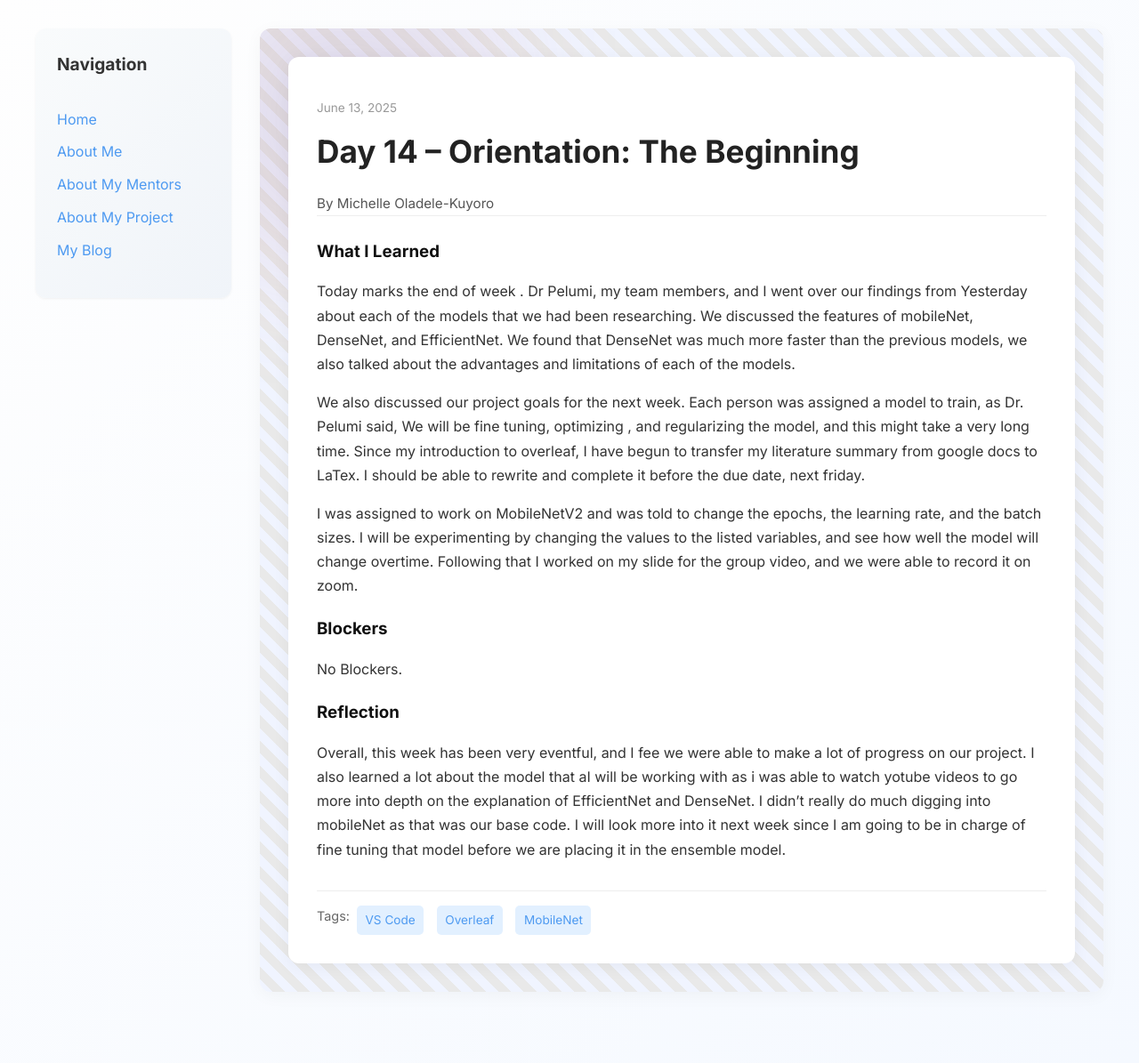
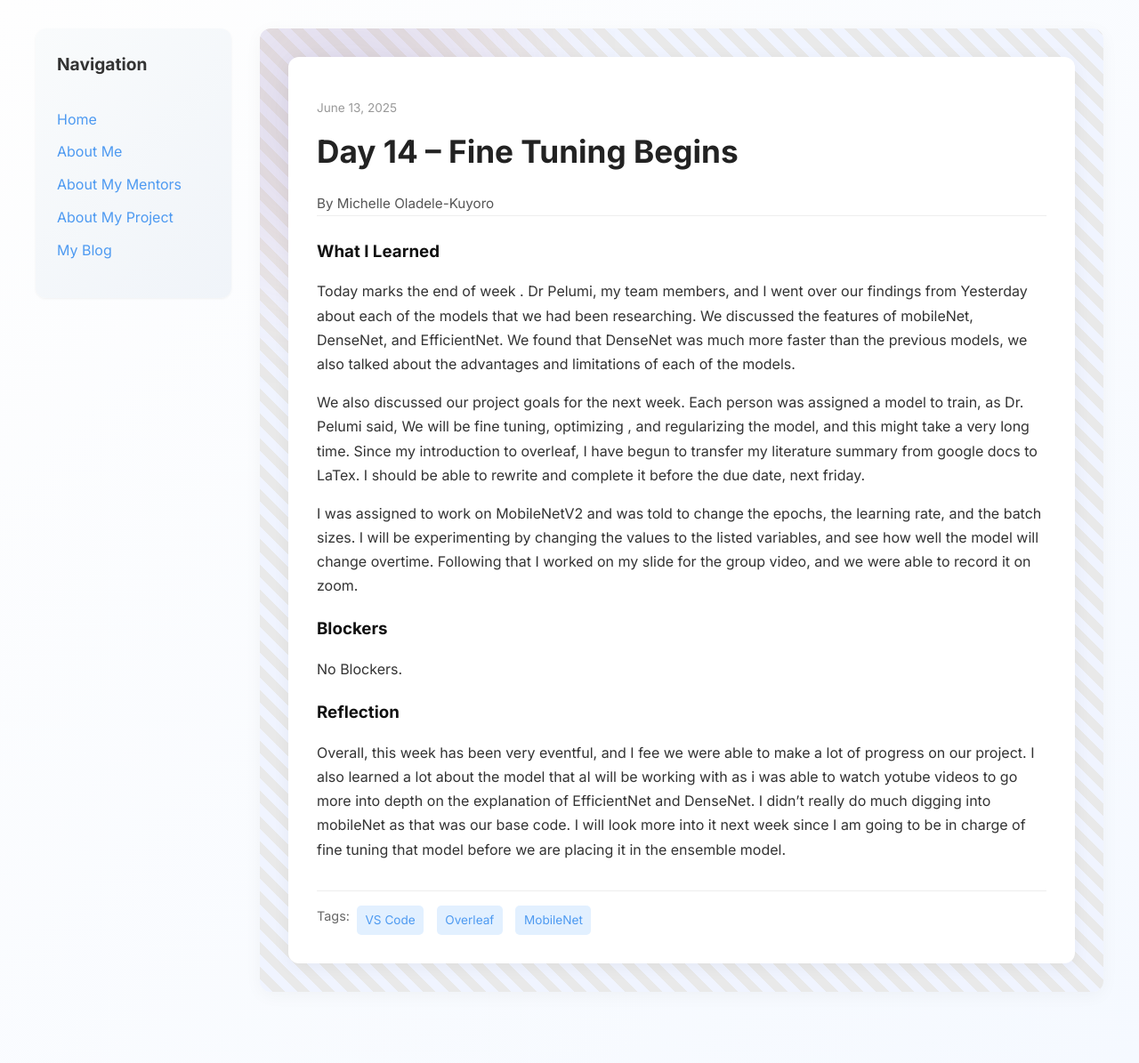
Before and after one commit to Miola585/Miola585.github.io, a Jekyll site: the page built from _posts/2025-06-13-day-14.md, in a window 1280 px wide. Shown: the whole page at 89% size. Built offline with Jekyll 4.4.1, drawn with Linux system fonts in a browser that asks for light colours.

Commit message:
Update 2025-06-13-day-14.md

```diff
--- a/_posts/2025-06-13-day-14.md
+++ b/_posts/2025-06-13-day-14.md
@@ -1,6 +1,6 @@
 ---
 layout: post
-title: "Day 14 – Orientation: The Beginning"
+title: "Day 14 – Fine Tuning Begins"
 date: 2025-06-13
 author: Michelle Oladele-Kuyoro
 permalink: /day14.html
```
